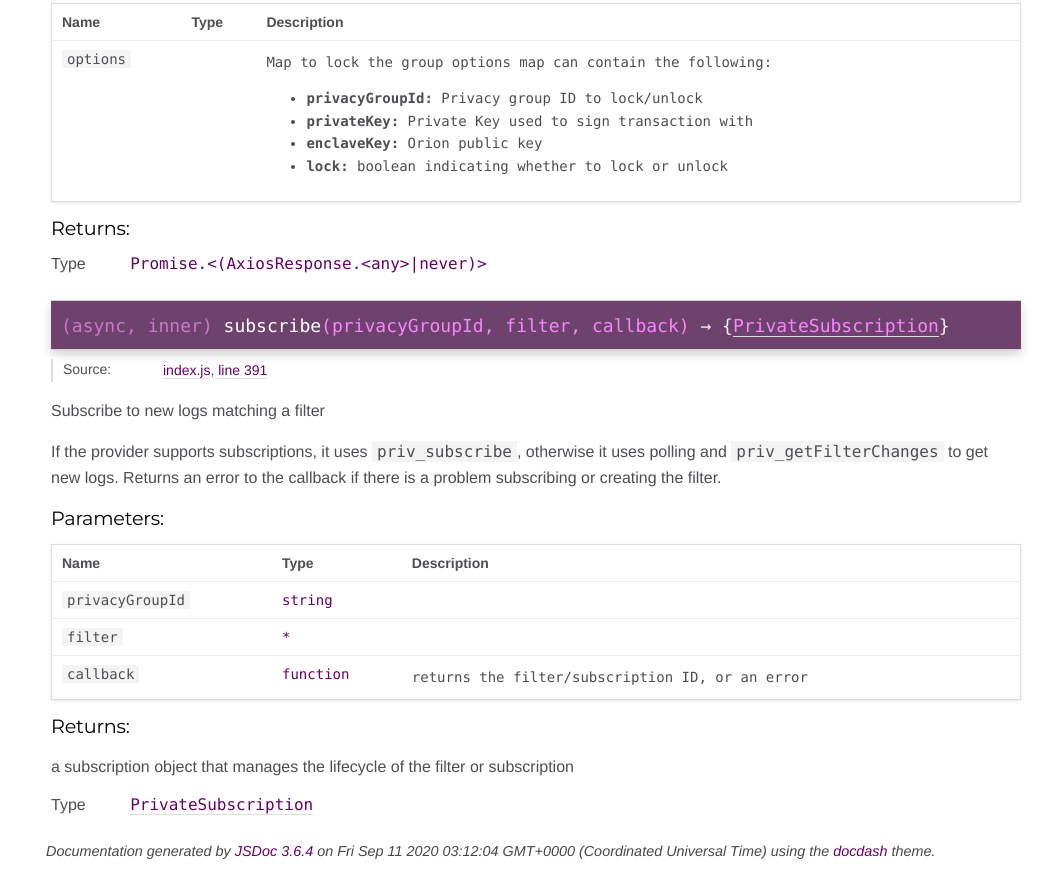
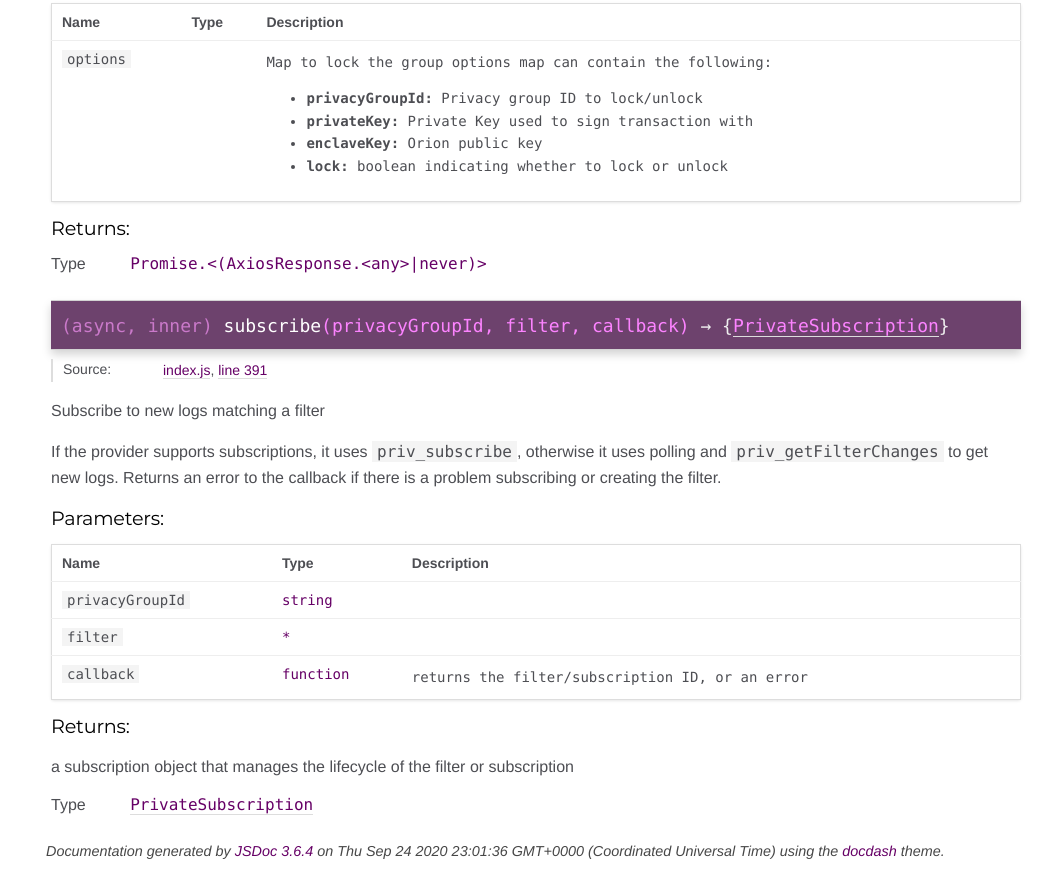
Before and after one commit to Consensys/web3js-eea, a plain HTML site: page latest/EEAClient.html in a window 1280 px wide. Shown: the part 6060-6934 px from the top of the page, without its empty margins (239-1280 px from the left). Drawn offline with Linux system fonts and the light colour scheme.

Commit message:
Automated SDK documentation update
[ci skip] Circle CI build 654, see https://circleci.com/gh/PegaSysEng/web3js-eea/654

Branch: master, commit: 1ec2344df1a357a66baaab4ec7f1f18e5219a631, tag:none

```diff
--- a/latest/EEAClient.html
+++ b/latest/EEAClient.html
@@ -2480,7 +2480,7 @@ lifecycle of the filter or subscription</p>
 <br class="clear">
 
 <footer>
-    Documentation generated by <a href="https://github.com/jsdoc3/jsdoc">JSDoc 3.6.4</a> on Fri Sep 11 2020 03:12:04 GMT+0000 (Coordinated Universal Time) using the <a href="https://github.com/clenemt/docdash">docdash</a> theme.
+    Documentation generated by <a href="https://github.com/jsdoc3/jsdoc">JSDoc 3.6.4</a> on Thu Sep 24 2020 23:01:36 GMT+0000 (Coordinated Universal Time) using the <a href="https://github.com/clenemt/docdash">docdash</a> theme.
 </footer>
 
 <script>prettyPrint();</script>
```
Also changed, not shown: latest/PrivateTransaction.html (+1 -1 lines), latest/custom-ethjs-util.js.html (+1 -1 lines), latest/global.html (+1 -1 lines), latest/index.html (+1 -1 lines), latest/index.js.html (+1 -1 lines), latest/privacyGroup.js.html (+1 -1 lines), latest/privateSubscription.js.html (+1 -1 lines), latest/privateTransaction.js.html (+1 -1 lines).
